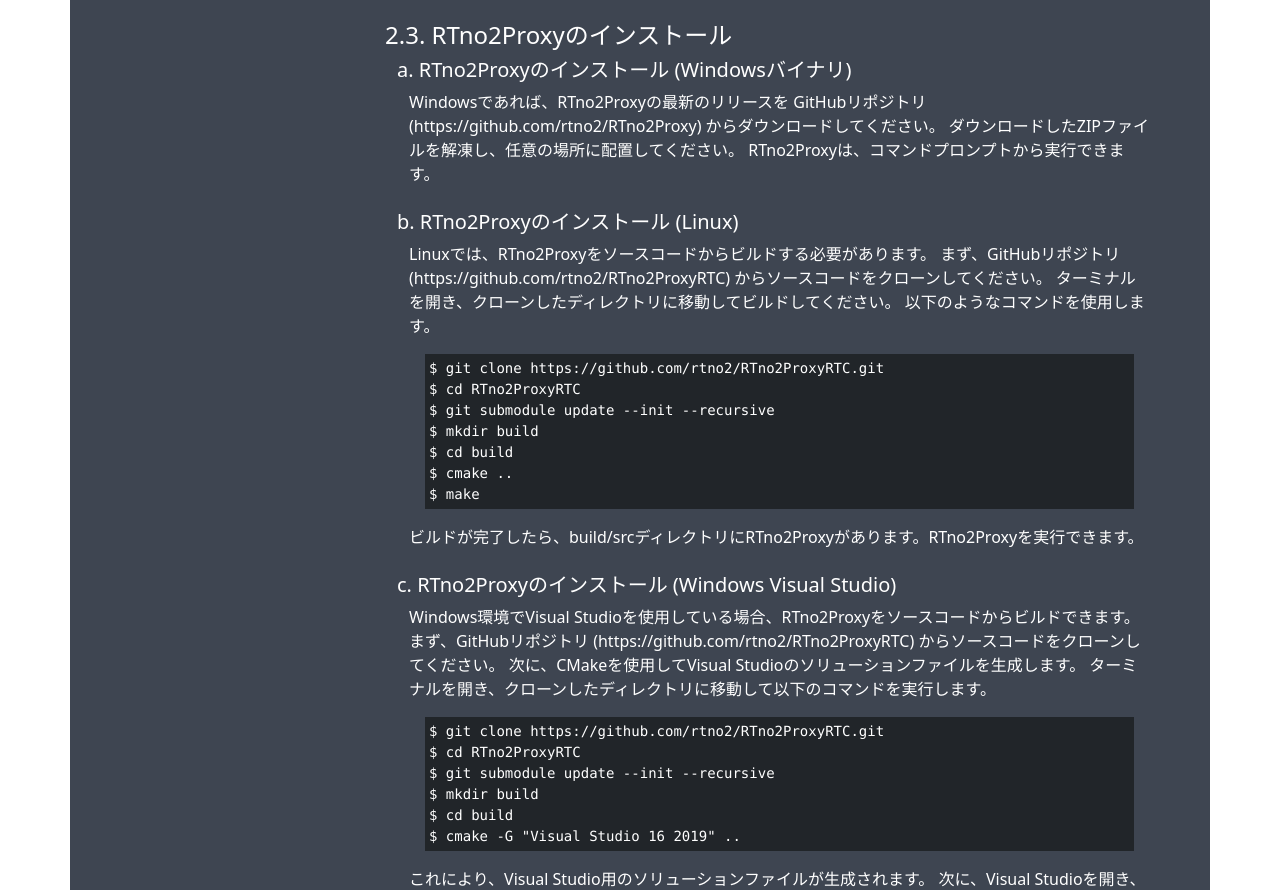
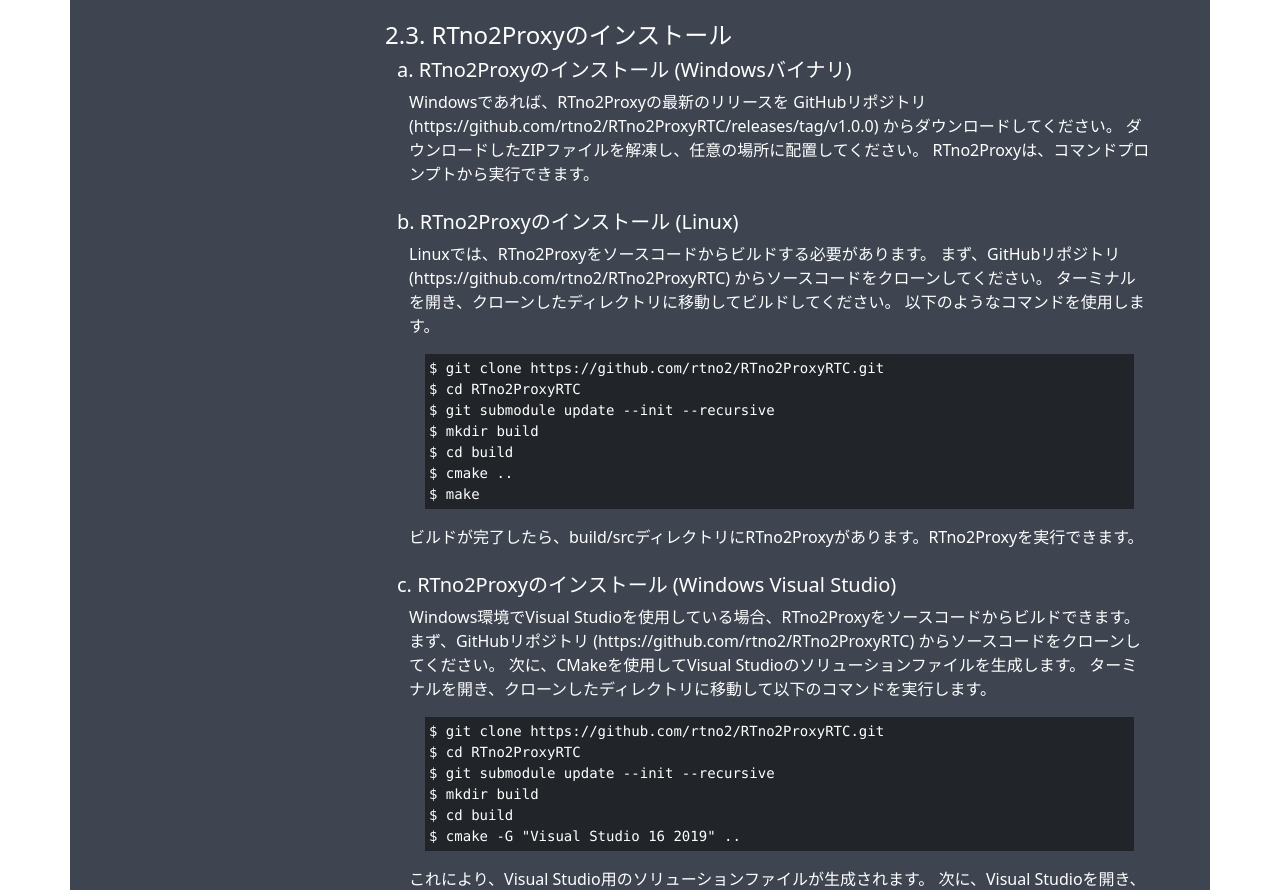
Before and after one commit to rtno2/rtno2.github.io, a plain HTML site: page get_started.html in a window 1280 px wide. Shown: the part 1233-2123 px from the top of the page. Drawn offline with nearby package versions, Linux system fonts and the light colour scheme.

Commit message:
update binary installation

```diff
--- a/get_started.html
+++ b/get_started.html
@@ -129,7 +129,7 @@
                   <div class="container mb-4">
                     <p>
                       Windowsであれば、RTno2Proxyの最新のリリースを
-                      GitHubリポジトリ (https://github.com/rtno2/RTno2Proxy) からダウンロードしてください。
+                      GitHubリポジトリ (https://github.com/rtno2/RTno2ProxyRTC/releases/tag/v1.0.0) からダウンロードしてください。
                       ダウンロードしたZIPファイルを解凍し、任意の場所に配置してください。
                       RTno2Proxyは、コマンドプロンプトから実行できます。
                     </p>
```
